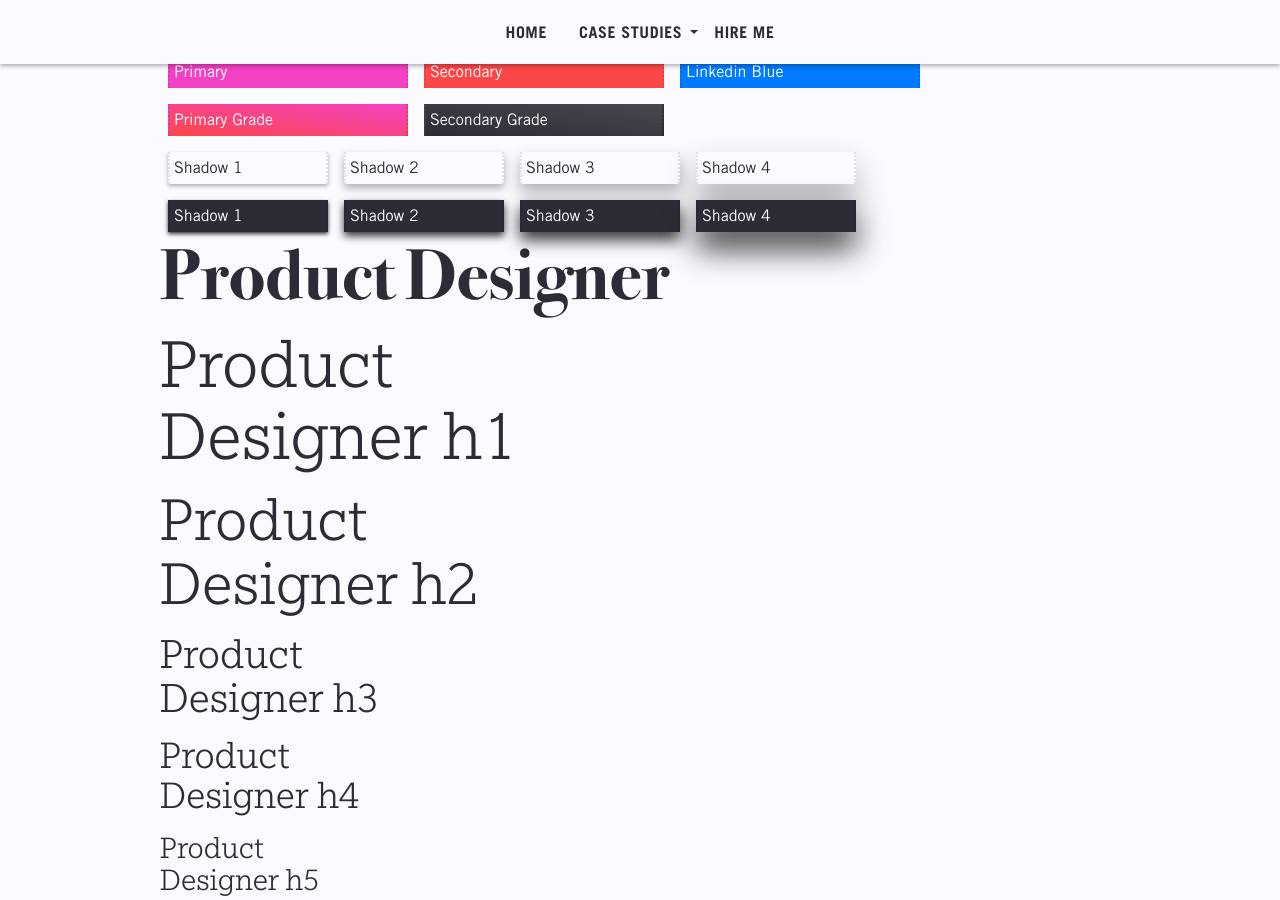
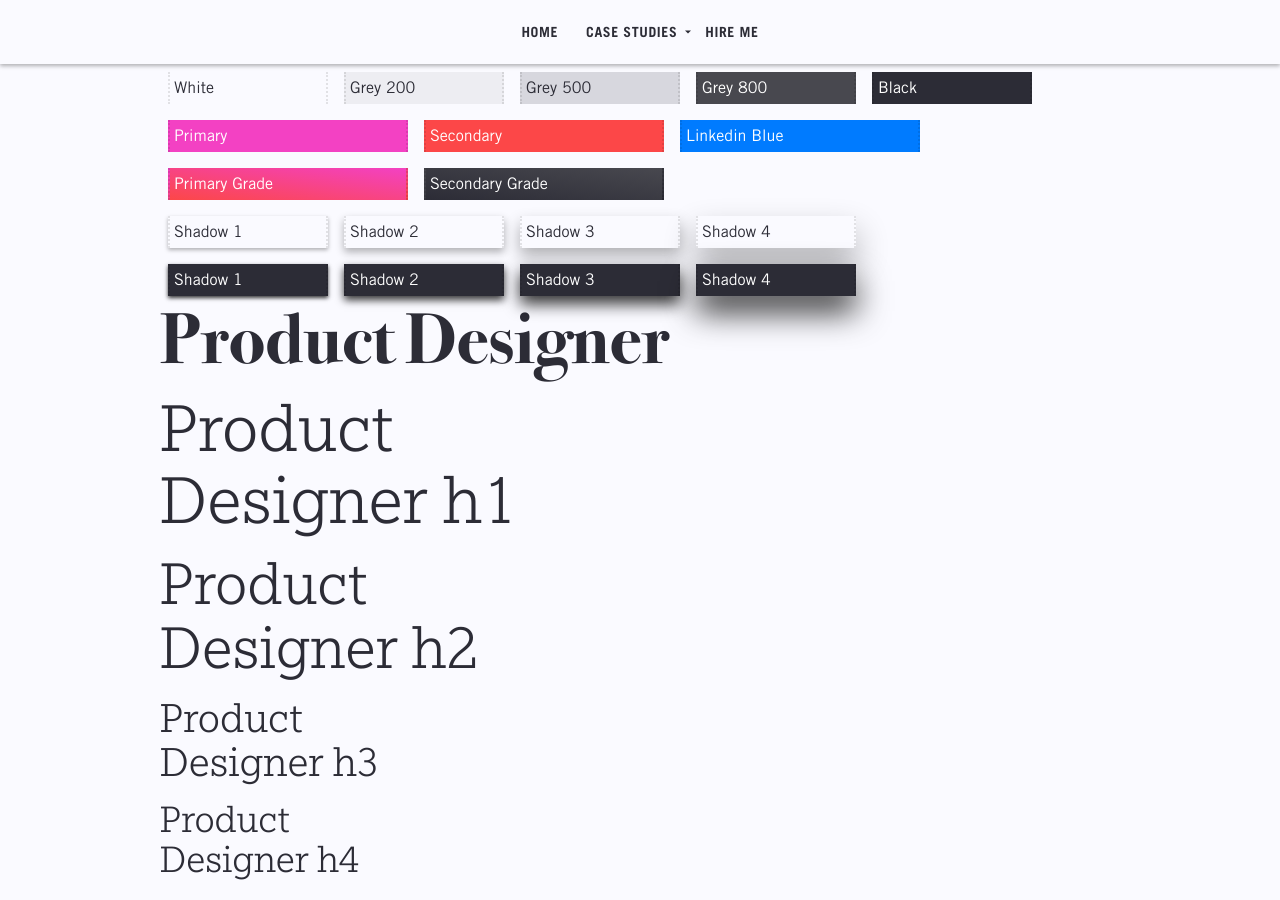
Before and after one commit to paulhershey/lazerTiger, a Jekyll site: the page built from styles.html, in a window 1280 px wide and 900 px high. Built offline with Jekyll 4.4.1, drawn with Linux system fonts in a browser that asks for light colours; nearby versions of some CDN libraries; some web fonts are replaced.

Commit message:
fix page padding and header font

```diff
--- a/_sass/_base.scss
+++ b/_sass/_base.scss
@@ -6,6 +6,10 @@ html {
 
 iframe {
   border: none;
+}
+
+body {
+  padding-top: 64px;
 }
 
 // Example Code
--- a/_sass/_header.scss
+++ b/_sass/_header.scss
@@ -13,6 +13,7 @@
       padding-left: 1em;
       padding-right: 1em;
       line-height: 64px;
+      font-size: 14px;
       color: $black;
       text-transform: uppercase;
       letter-spacing: 0.6px;
```
